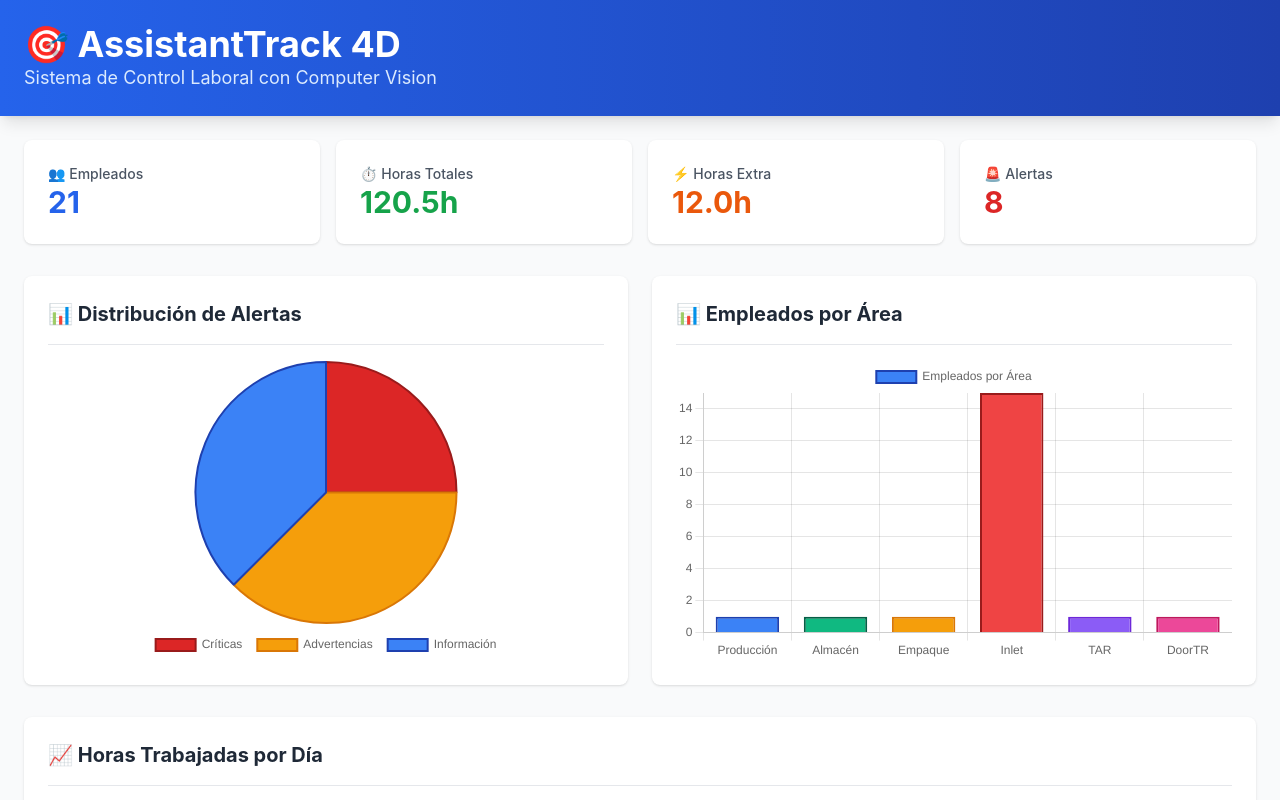
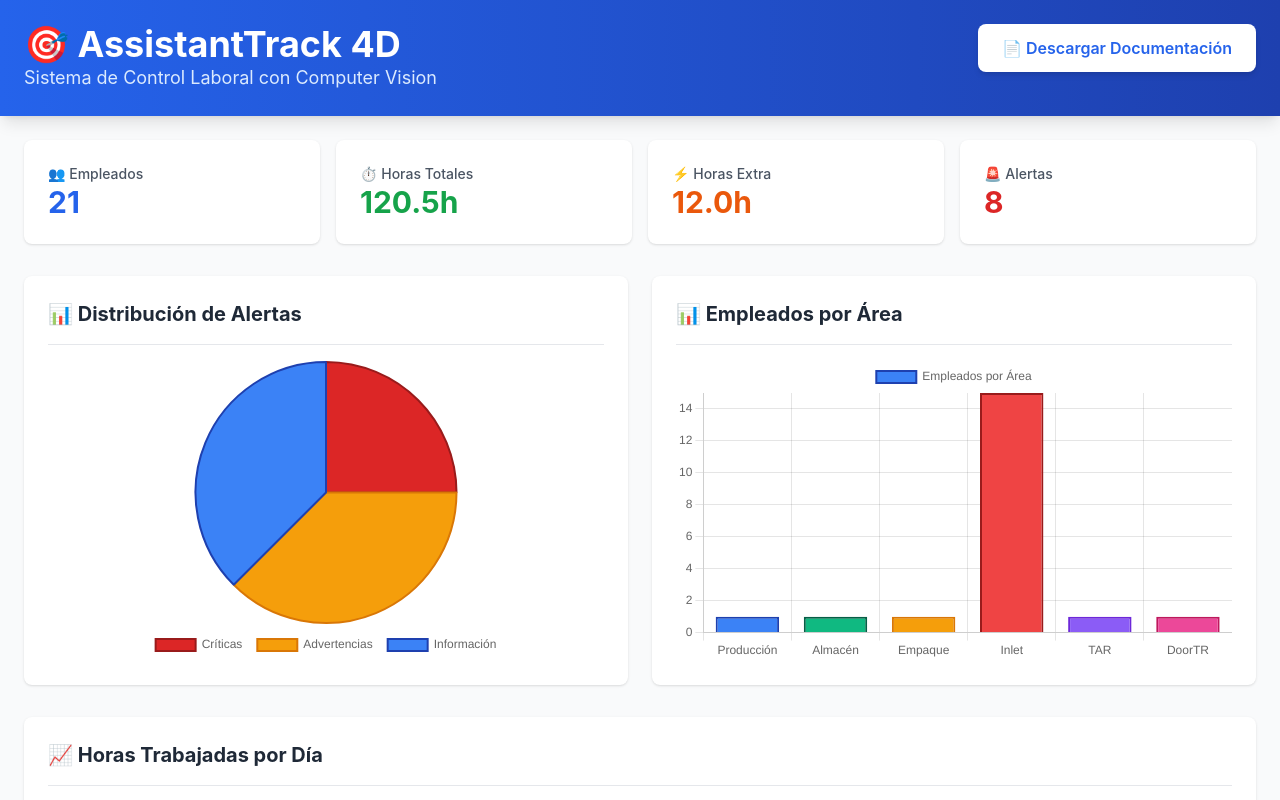
Before and after one commit to mikecrv2019-bit/Integrated-Computer-Vision-System-for-Shift-Management-and-Productivity, a Next.js app: page / in a window 1280 px wide. Shown: the top 800 px of the page. Built offline with nearby package versions, Linux system fonts and the light colour scheme.

Commit message:
Feature: Integrate project documentation PDF and add download button

```diff
--- a/pages/index.tsx
+++ b/pages/index.tsx
@@ -227,9 +227,18 @@ export default function Home() {
 
       <main className="min-h-screen bg-gray-50">
         <header className="bg-gradient-to-r from-blue-600 to-blue-800 text-white p-6 shadow-lg">
-          <div className="max-w-7xl mx-auto">
-            <h1 className="text-4xl font-bold">🎯 AssistantTrack 4D</h1>
-            <p className="text-blue-100 text-lg">Sistema de Control Laboral con Computer Vision</p>
+          <div className="max-w-7xl mx-auto flex justify-between items-start">
+            <div>
+              <h1 className="text-4xl font-bold">🎯 AssistantTrack 4D</h1>
+              <p className="text-blue-100 text-lg">Sistema de Control Laboral con Computer Vision</p>
+            </div>
+            <a
+              href="/proyecto-documentation.pdf"
+              download
+              className="bg-white text-blue-600 px-6 py-3 rounded-lg font-semibold hover:bg-blue-50 transition shadow-md"
+            >
+              📄 Descargar Documentación
+            </a>
           </div>
         </header>
 
```
Also changed, not shown: 1 other file (tests, documents, lock files or other folders).
